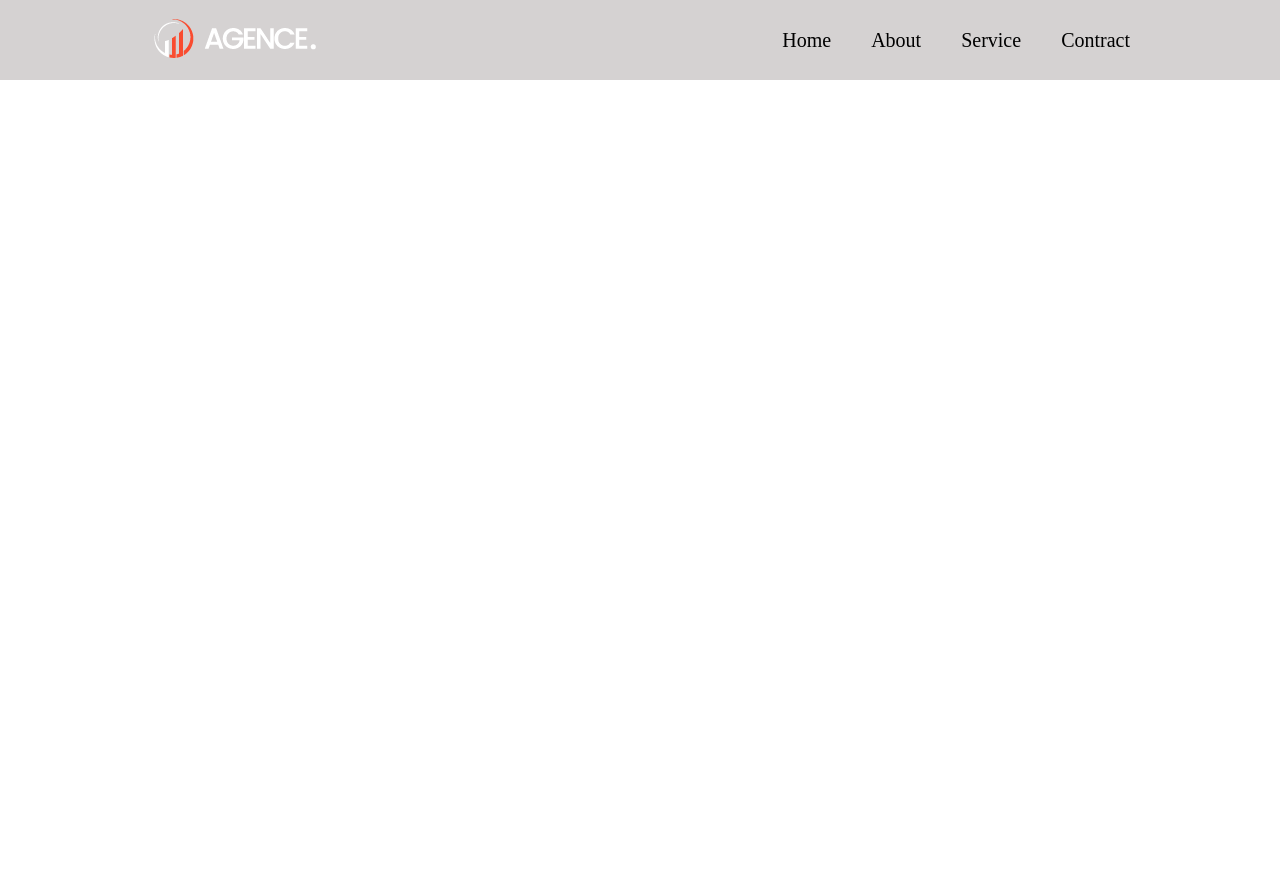
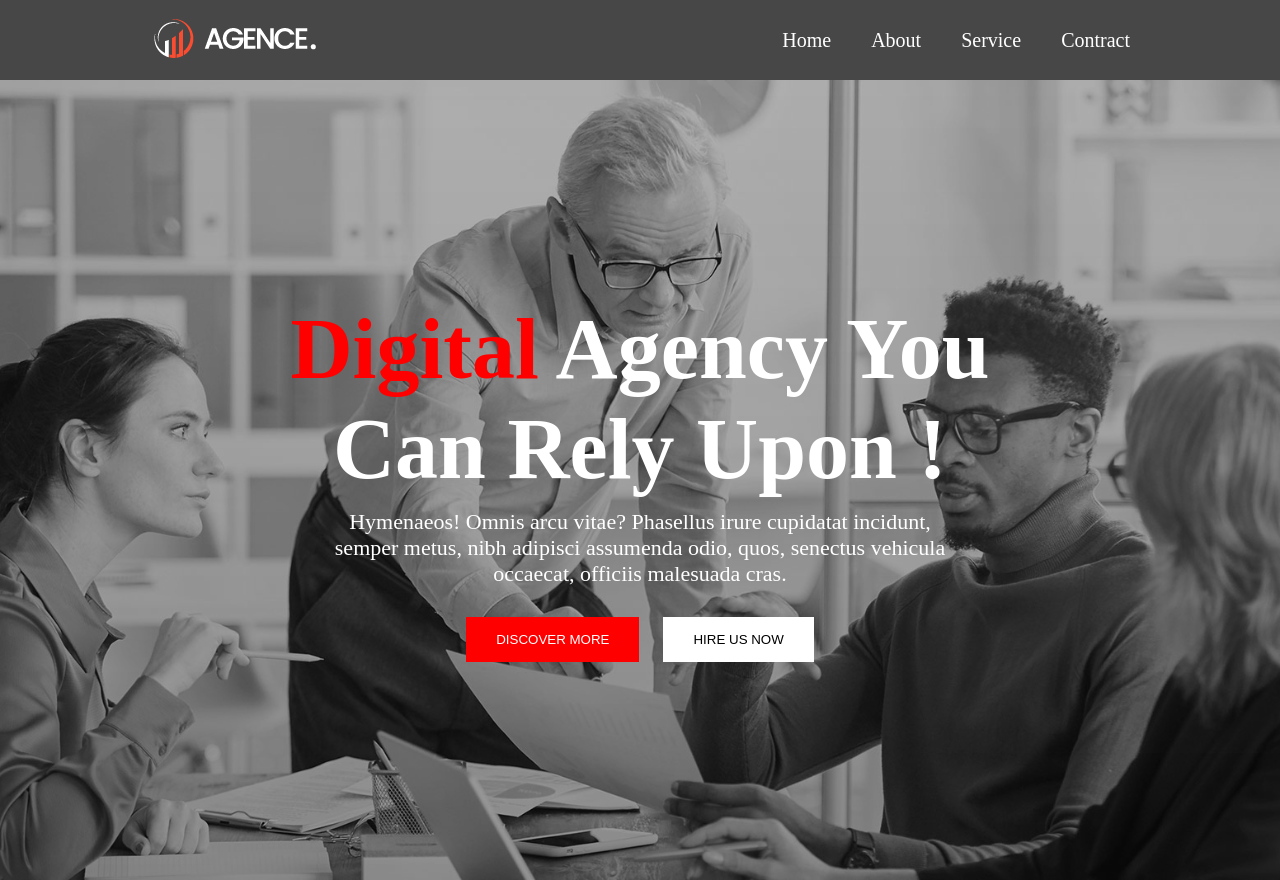
Before and after one commit to almamun168652/digital-agency-website, a plain HTML site: page index.html in a window 1280 px wide. Before the commit the page ends 800 px from the top, so only its background shows below. Drawn offline with Linux system fonts and the light colour scheme.

Commit message:
finished banner

```diff
--- a/css/style.css
+++ b/css/style.css
@@ -19,7 +19,7 @@
     justify-content: space-between;
     align-items: center;
     padding:0 150px;
-    background-color: rgba(172, 166, 166, 0.5);
+    background-color: rgb(71, 71, 71);
 }
 
 .navbar ul{
@@ -33,7 +33,65 @@
 
 .navbar ul li a{
     text-decoration: none;
-    color: #000;
+    color: #fff;
     font-size: 20px;
     line-height: 5rem;
 }
+
+
+/* banner css */
+#banner{
+    height: 100vh;
+    background-image: url('../asset/image/background.jpg') ,
+    linear-gradient(rgba(0,0,0,0.3),rgba(0,0,0,0.4));
+    background-size: cover;
+    background-position: center;
+    background-blend-mode: overlay;
+    display: flex;
+    align-items: center;
+    text-align: center;
+    justify-content: center;
+}
+
+.banner-content h1{
+    font-size: 86px;
+    font-weight: 900;
+    color: white;
+}
+
+.banner-content h1 span{
+    color: red;
+}
+
+.banner-content p{
+    font-size: 22px;
+    color: white;
+    padding: 10px;
+    width: 50%;
+    margin: 0 auto;
+}
+
+.banner-content .banner-btn-wrapper{
+    margin-top: 20px;
+}
+
+.banner-content .btn{
+    padding: 15px 30px;
+    border: none;
+    text-transform: uppercase;
+}
+
+.banner-content .btn-discover{
+    background-color: red;
+    color: #fff;
+    margin-right: 20px;
+}
+
+.banner-content .btn-hire{
+    background-color: #fff;
+}
+
+
+
+
+/* service css */
--- a/index.html
+++ b/index.html
@@ -24,6 +24,27 @@
             <li><a href="#">Contract</a></li>
         </ul>
     </nav>
+
+    <section id="banner">
+        <div class="banner-content">
+            <h1><span class="primary-heading">Digital</span> Agency You <br>
+                Can Rely Upon !</h1>
+            <p>Hymenaeos! Omnis arcu vitae? Phasellus irure cupidatat incidunt, semper metus, nibh adipisci assumenda odio, quos, senectus vehicula occaecat, officiis malesuada cras.</p>
+            <div class="banner-btn-wrapper">
+                <button class="btn btn-discover">Discover More</button>
+                <button class="btn btn-hire">Hire Us Now</button>
+            </div>
+        </div>
+    </section>
+
+
+
+
+    <!-- service section -->
+    <section id="services">
+
+    </section>
+
 </header>
 
 <main></main>
```
